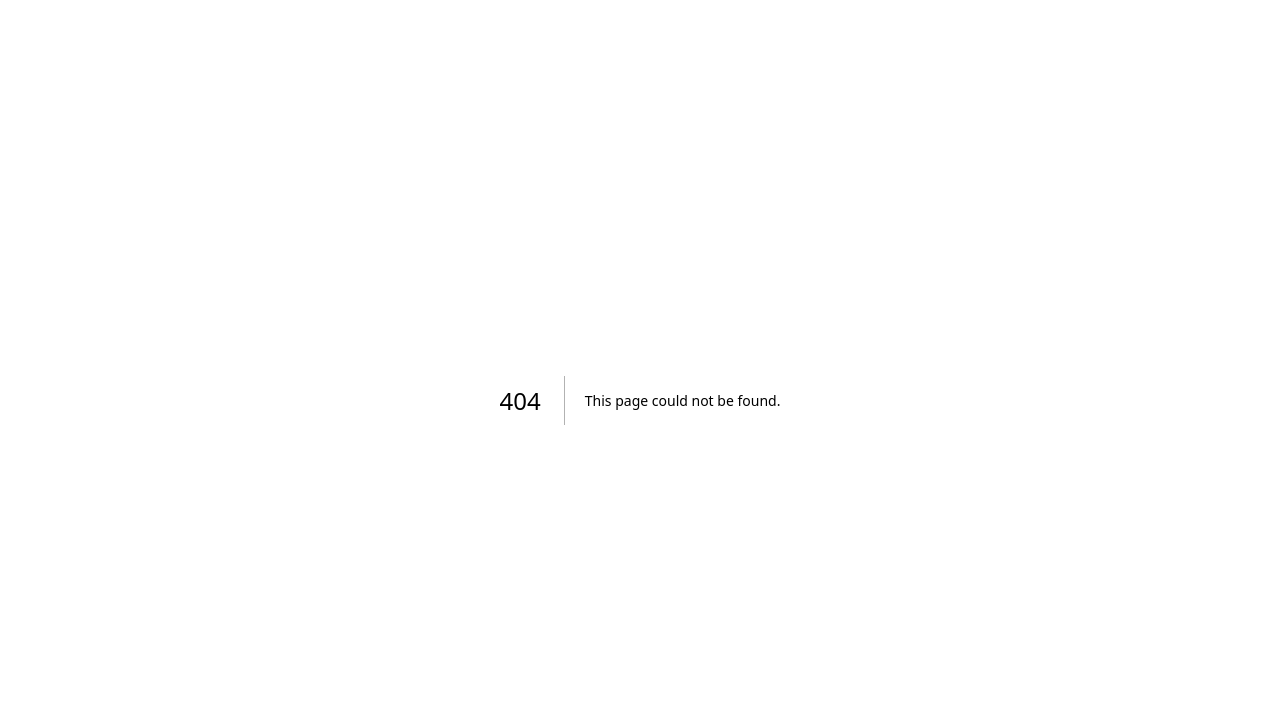
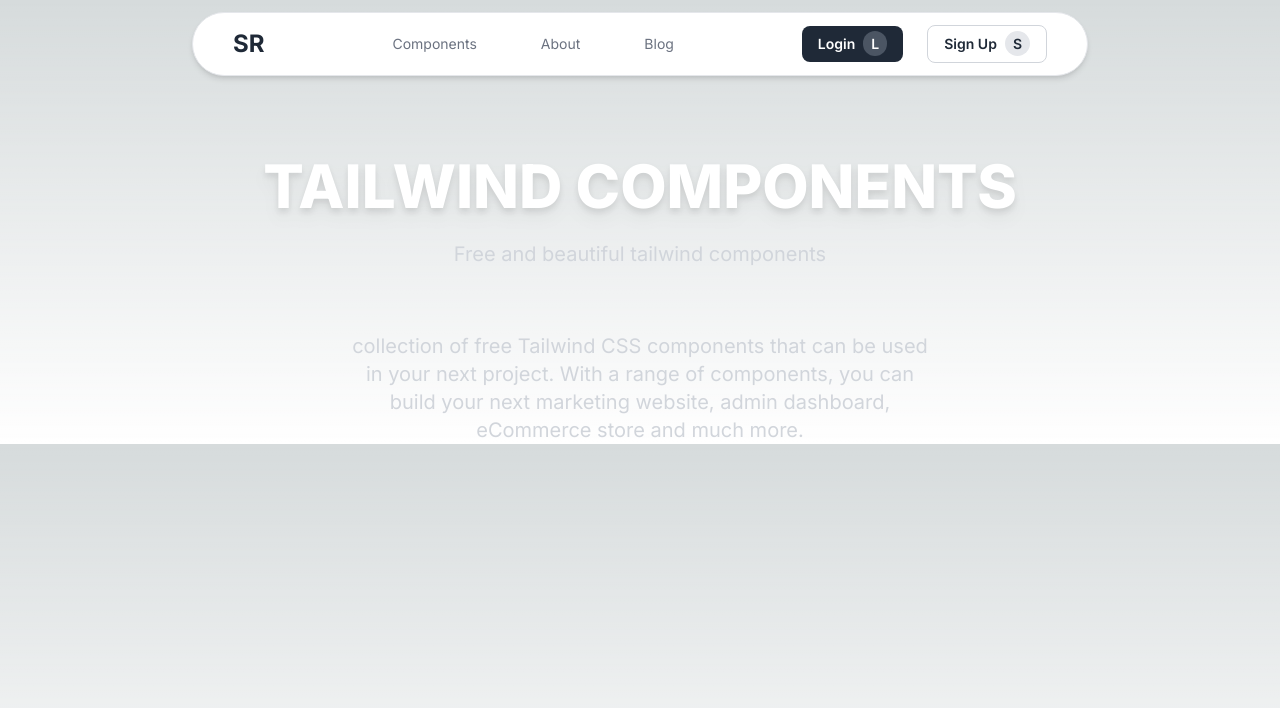
Before and after one commit to AliSinaYOusofi/solid-components, a Next.js app: page /tailwind-components in a window 1280 px wide. Before the commit this address had no page. Shown: the top 708 px of the page. Built offline with nearby package versions, Linux system fonts and the light colour scheme.

Commit message:
added: components page

```diff
--- /dev/null
+++ b/app/tailwind-components/layout.tsx
@@ -0,0 +1,27 @@
+import GlobalBigHeader from "@/components/Global/GlobalBigHeader";
+import MainNavbar from "@/components/Navbar/MainNavbar";
+import type { Metadata } from "next";
+import { Inter } from "next/font/google";
+
+
+const inter = Inter({ subsets: ["latin"] });
+
+export const metadata: Metadata = {
+    title: "Free and open-source tailwind components",
+    description: "The tailwind components you need for your projects",
+};
+
+
+export default function layout({
+  children,
+}: Readonly<{
+  children: React.ReactNode;
+}>) {
+    return (
+      <div className={inter.className}>
+        <MainNavbar />
+        <GlobalBigHeader longDescription="collection of free Tailwind CSS components that can be used in your next project. With a range of components, you can build your next marketing website, admin dashboard, eCommerce store and much more." title="Tailwind Components" shortDescription="Free and beautiful tailwind components"/>
+        {children}
+      </div>
+    );
+}
--- /dev/null
+++ b/app/tailwind-components/page.tsx
@@ -0,0 +1,21 @@
+import React from 'react'
+
+export default function page () {
+
+    const componentsData = [
+        { category: 'Hero Sections', count: 10 },
+        { category: 'Hero Forms', count: 4 },
+        { category: 'Icon Sections', count: 10 },
+        { category: 'Pricing Sections', count: 4 },
+        { category: 'FAQ Sections', count: 4 },
+        { category: 'Blog Sections', count: 12, new: true },
+        { category: 'Blog Articles', count: 2 },
+        { category: 'Team Sections', count: 4 }
+    ];
+
+    return (
+        <>
+
+        </>
+    )
+}
--- /dev/null
+++ b/components/Global/GlobalBigHeader.tsx
@@ -0,0 +1,30 @@
+import React from 'react'
+
+type props = {
+    title: string,
+    shortDescription: string,
+    longDescription: string
+
+}
+
+export default function GlobalBigHeader({ title, shortDescription: description, longDescription }: props) {
+    return (
+        <div className=" mt-20 flex flex-col items-center justify-center w-full h-full text-center">
+
+            <div>
+
+                <h1 className="text-6xl md:text-4xl lg:text-6xl font-extrabold uppercase text-white drop-shadow-lg">
+                {title}
+                </h1>
+                <p className="text-xl mx-auto mb-10 text-gray-300 mt-6 max-w-xl">
+                    {description}
+                </p>
+            </div>
+
+
+            <p className="text-xl text-gray-300 mt-6 max-w-xl">
+                {longDescription}
+            </p>
+        </div>
+    )
+}
--- a/components/HeroSection/HeroSection.tsx
+++ b/components/HeroSection/HeroSection.tsx
@@ -1,8 +1,21 @@
+"use client"
 import React from "react";
 import Image from "next/image";
 import { RiBootstrapFill, RiTailwindCssFill } from "react-icons/ri";
+import { useRouter } from "next/navigation";
 
 export default function HeroSection() {
+
+    const router = useRouter()
+
+    const goToBootsrapComponents = () => {
+        router.push("/bootstrap-components");
+    }
+
+    const goToTailwindComponents = () : void => {
+        router.push('tailwind-components')
+    }
+
     return (
         <div className="mt-40 flex flex-col items-center justify-center w-full h-full text-center">
             <h1 className="text-6xl md:text-7xl lg:text-8xl font-extrabold uppercase text-white drop-shadow-lg">
@@ -18,12 +31,12 @@
 
             <div className="flex  gap-10">
 
-                <button className="flex gap-3 items-center justify-center mt-8 px-8 py-4 bg-[#2C2C2C] text-white text-lg font-semibold rounded-full shadow-lg hover:bg-white/40 transition duration-300 ease-in-out">
+                <button onClick={goToTailwindComponents} className="flex gap-3 items-center justify-center mt-8 px-8 py-4 bg-[#2C2C2C] text-white text-lg font-semibold rounded-full shadow-lg hover:bg-white/40 transition duration-300 ease-in-out">
                     <RiTailwindCssFill />
                     Tailwind Components
                 </button>
 
-                <button className="flex gap-3 items-center justify-center mt-8 px-8 py-4 bg-white text-black text-lg font-semibold rounded-full shadow-lg hover:bg-white/60 transition duration-300 ease-in-out">
+                <button onClick={goToBootsrapComponents} className="flex gap-3 items-center justify-center mt-8 px-8 py-4 bg-white text-black text-lg font-semibold rounded-full shadow-lg hover:bg-white/60 transition duration-300 ease-in-out">
                     <RiBootstrapFill />
                     Bootstrap Components
                 </button>
```
Also changed, not shown: app/bootstrap-components/layout.tsx (added, +25 -0 lines), app/bootstrap-components/page.tsx (added, +9 -0 lines).
